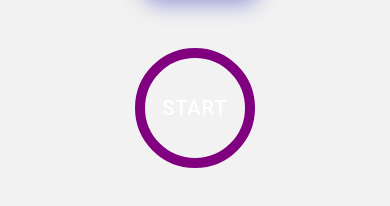
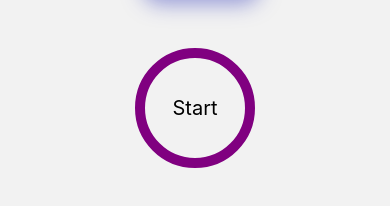
Before and after one commit to tituskings/tapApp, a React Native app: screen /Game in a window 390 px wide. Shown: the part 474-680 px from the top of the page. Built offline with nearby package versions, Linux system fonts and the light colour scheme.

Commit message:
removed alert and replace with modal from react native paper and styling of the life timer

```diff
--- a/src/Components/resultBtn.js
+++ b/src/Components/resultBtn.js
@@ -3,8 +3,8 @@ import { StyleSheet, Text, TouchableOpacity, View } from 'react-native'
 
 const resultBtn = ({text,onPress}) => {
     return (
-            <TouchableOpacity onPress={onPress}>
-                <View style={styles.container}>
+            <TouchableOpacity onPress={onPress} style={styles.container}>
+                <View >
                     <Text style={styles.text}>{text}</Text>
                  </View>
             </TouchableOpacity>
--- a/src/screens/Game.js
+++ b/src/screens/Game.js
@@ -1,7 +1,7 @@
 import { react } from '@babel/types';
 import React,{ useState, useEffect,useRef} from 'react'
-import { Alert, Animated, StyleSheet, Text, View,ImageBackground } from 'react-native'
-import { Button } from 'react-native-paper';
+import { Alert, Animated, StyleSheet, Text, View,ImageBackground,TouchableOpacity } from 'react-native'
+import { Button, Modal, Portal,Provider } from 'react-native-paper';
 import Tapbutton from '../Components/tapbutton';
 import Title from '../Components/title'
 
@@ -20,32 +20,45 @@ const Game = ({navigation,route}) => {
     const [isActive, setIsActive] = useState(false);
     const leftValue =  useState(new Animated.Value(0)) [0];
     const pass = useRef (0);
+    const [Visible, setVisible] = useState(false);
 
-
+   //function that toogles the start button
    const toggle = ()=>{
        setIsActive(!isActive)
 
    }
 
+   //function that shows the modal
+    const showModal = () => {
+        setVisible(true)
+    }
+    // control the visibility of the modal
+    const modFunction = () => {
+        showModal();
+        setTimeout(()=>{
+            //sets visibility to false and navigate to next screen
+            setVisible(false)
+            navigation.navigate({
+                name:'Result',
+                //passing pass.current as a param to the next screen
+                params:{passd:pass.current},
+                merge: true,
+            })
+
+        },2000)
+    }
 
    useEffect( () => {
        if(isActive){
        Animated.timing(leftValue,{
            toValue:350,
            duration:5000,
-           useNativeDriver:true
+           useNativeDriver:false
         }).start(()=>{
-
-            setTimeout(()=>{
-                navigation.navigate({
-                    name:'Result',
-                    params:{passd:pass.current},
-                    merge: true,
-                })
-
-            },2000)
-
-        })
+            // it can work only when the player has not reached the required target but time is up
+            if(pass.current < 10)
+                 modFunction()
+            })
 
     }
 
@@ -54,26 +67,23 @@ const Game = ({navigation,route}) => {
 
 
     const count =() =>{
-        //if start button is clicked
+        //if start button is clicked then the condition becomes true
         if(isActive){
             setCounter(counter + 1); console.log(counter)
+            //conditio is true when the number of taps is equal to the generated random number
             if(counter == number){
                 let min = 1;
                 let max = 3;
                 setNumber(Math.floor(Math.random()*max)+min);
+                //setting the counter or number of taps back to the initial value when the above condition is true
                 setCounter(1)
+                //this condition makes sure that pass.current doesnt exceed 10
                 if(pass.current < 10 )pass.current = pass.current + 1
                 console.log(pass.current)
             }
             //if current pass is up to the required difficulty
             if(pass.current == 10 ){
-                Alert.alert('flash','You tried but next time do well and have fun', [
-                    {text:'ok' , onPress: ()=> navigation.navigate({
-                        name:'Result',
-                        params:{passd:pass.current},
-                        merge: true,
-                    })}
-                ]);
+              modFunction()
             }
         }
     }
@@ -90,6 +100,12 @@ const Game = ({navigation,route}) => {
 
         <View style={styles.container}>
             <Title/>
+                <Portal>
+                    <Modal visible={Visible} onDismiss={modFunction} contentContainerStyle={styles.containerStyle}>
+                        {pass.current == 10 ? <Text >Good Job!</Text> :<Text >Time UP!</Text>}
+                    </Modal>
+                </Portal>
+
             <View style={styles.top}>
             {isActive?
             <Text style={styles.text}>{pass.current} {pass.current <= 1 ?"tap" : "taps"}</Text>
@@ -109,10 +125,9 @@ const Game = ({navigation,route}) => {
             <Text style={styles.num}>{isActive ? number : ''}</Text>
             <Tapbutton style={styles.button} onPress={count}/>
             {isActive? <Text>''</Text> :
-            <Button style={styles.btnStart} color='white'
-            labelStyle={styles.btntext} mode="outlined" onPress={toggle } disabled={isActive}>
-                 Start
-            </Button>
+            <TouchableOpacity style={styles.btnStart} onPress={toggle } disabled={isActive}>
+                 <Text style={styles.btntext}>Start</Text>
+            </TouchableOpacity>
                 }
             </View>
         </View>
@@ -153,7 +168,8 @@ const styles = StyleSheet.create({
         paddingVertical:10,
         marginTop:50,
         borderColor:'purple',
-        borderRadius:120
+        borderRadius:120,
+        color:'white'
 
     },
 
@@ -169,5 +185,11 @@ const styles = StyleSheet.create({
     text:{
         fontSize:17,
         fontWeight:'bold'
+    },
+    containerStyle:{
+        backgroundColor:'white',
+        padding:30,
+        marginHorizontal:30,
+        borderRadius:10
     }
 })
--- a/src/screens/Result.js
+++ b/src/screens/Result.js
@@ -16,6 +16,7 @@ const Result = ({route, navigation}) => {
     const [lifeNow , setNow] = useState(10)
     const [status,setStatus] = useState(true)
     const [currentTime, setCurrentTime] = useState(0)
+    const [stepNow, setStepNow] = useState(0);
     const [difficultynum, setDefficultynum] = useState(10)
 
 
@@ -48,6 +49,7 @@ const Result = ({route, navigation}) => {
    // step function
    const nstep = () => {
     step.current = step.current + 1
+    setStepNow(step.current)
     setStatus(false)
    }
 
@@ -116,11 +118,13 @@ const Result = ({route, navigation}) => {
                     <Text style={styles.text}>Level {level}</Text>
 
                     <View style={{flex:1,flexDirection:'row',marginLeft:20,alignItems:'center'}}>
-                        <Progess step={step.current/10} Rstep={step.current}/>
+                        <Progess step={stepNow/10} Rstep={stepNow}/>
                     </View>
                    <View style={{flexDirection:'row',alignItems:'center', width:100}}>
                         <LifeStatus life={lifeNow}/>
-                        <Text>{currentTime}</Text>
+                   </View>
+                   <View style={{flexDirection:'row',alignItems:'center'}}>
+                        {status ? <Text style={{color:'white',fontSize:14}}>{currentTime}</Text> : <Text></Text>}
                    </View>
                  </View>
 
```
Also changed, not shown: src/Components/popup.js (added, +14 -0 lines).
